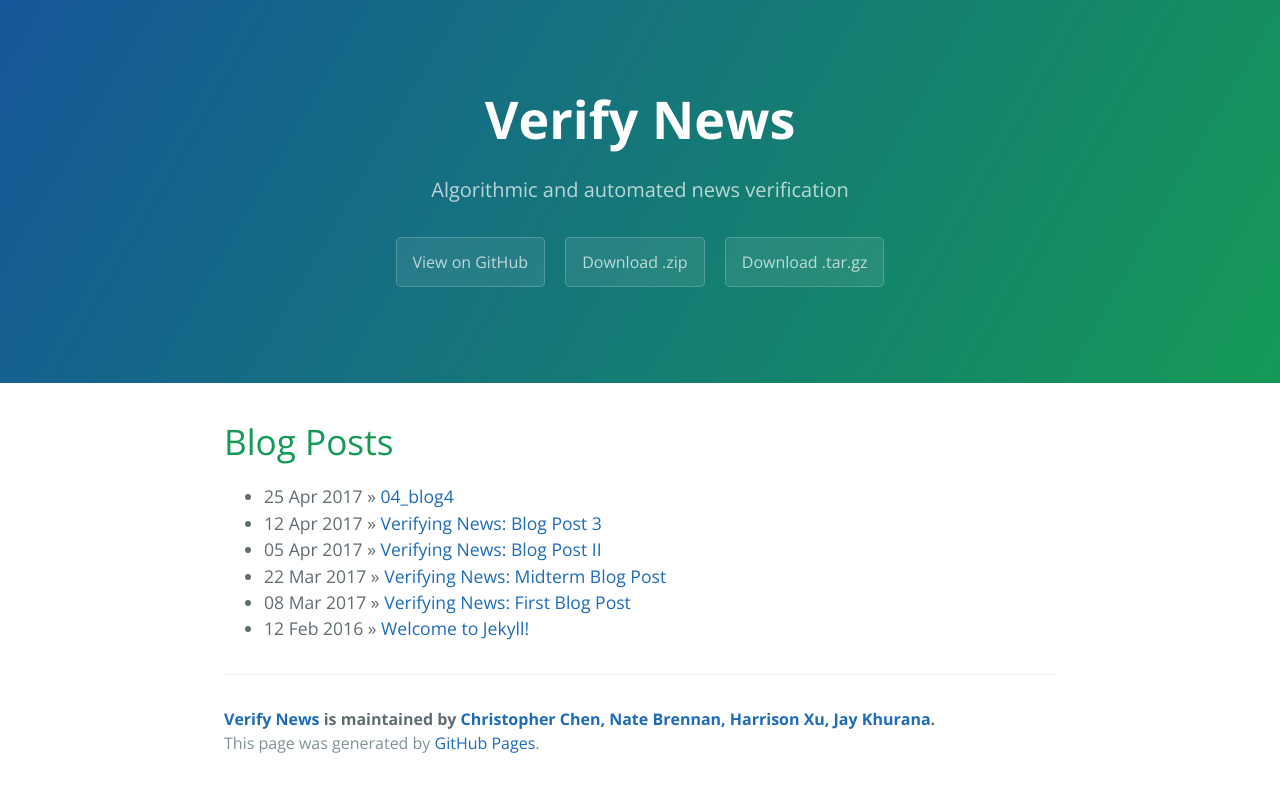
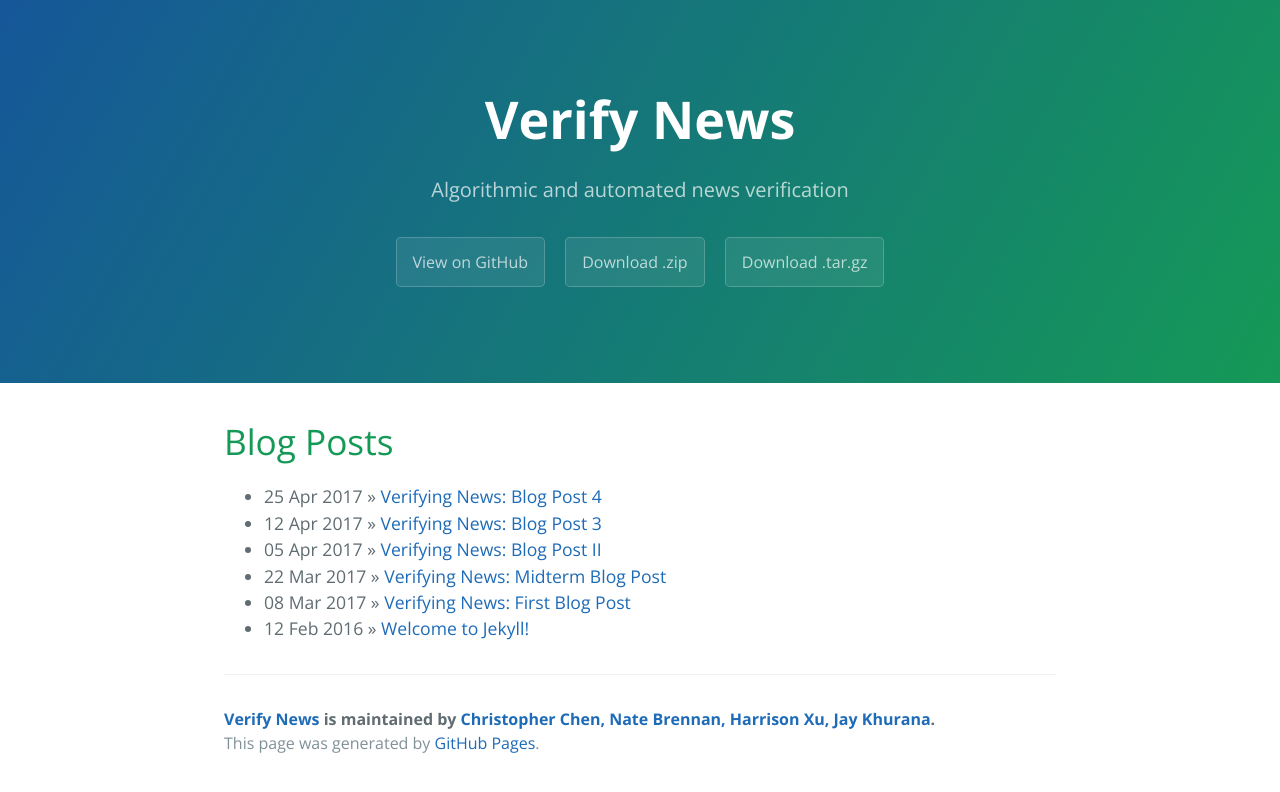
Before and after one commit to verifynews/verifynews, a Jekyll site: the page built from index.html, in a window 1280 px wide. Shown: the top 792 px of the page. Built offline with Jekyll 4.4.1, drawn with Linux system fonts in a browser that asks for light colours; the list of posts is cut into pages by our own code.

Commit message:
Update 2017-04-25-04_blog4.markdown

```diff
--- a/_posts/2017-04-25-04_blog4.markdown
+++ b/_posts/2017-04-25-04_blog4.markdown
@@ -1,3 +1,9 @@
+---
+layout: default
+title:  "Verifying News: Blog Post 4"
+date:   2017-04-25 23:30:00
+categories: main
+---
 ##Latent Dirichlet Allocation for Topic Modeling
 Adding onto our list of machine learning attempts to get better categorization
 of articles so that our clustering/categorization captured clear "meaning" (very subjective),
```
